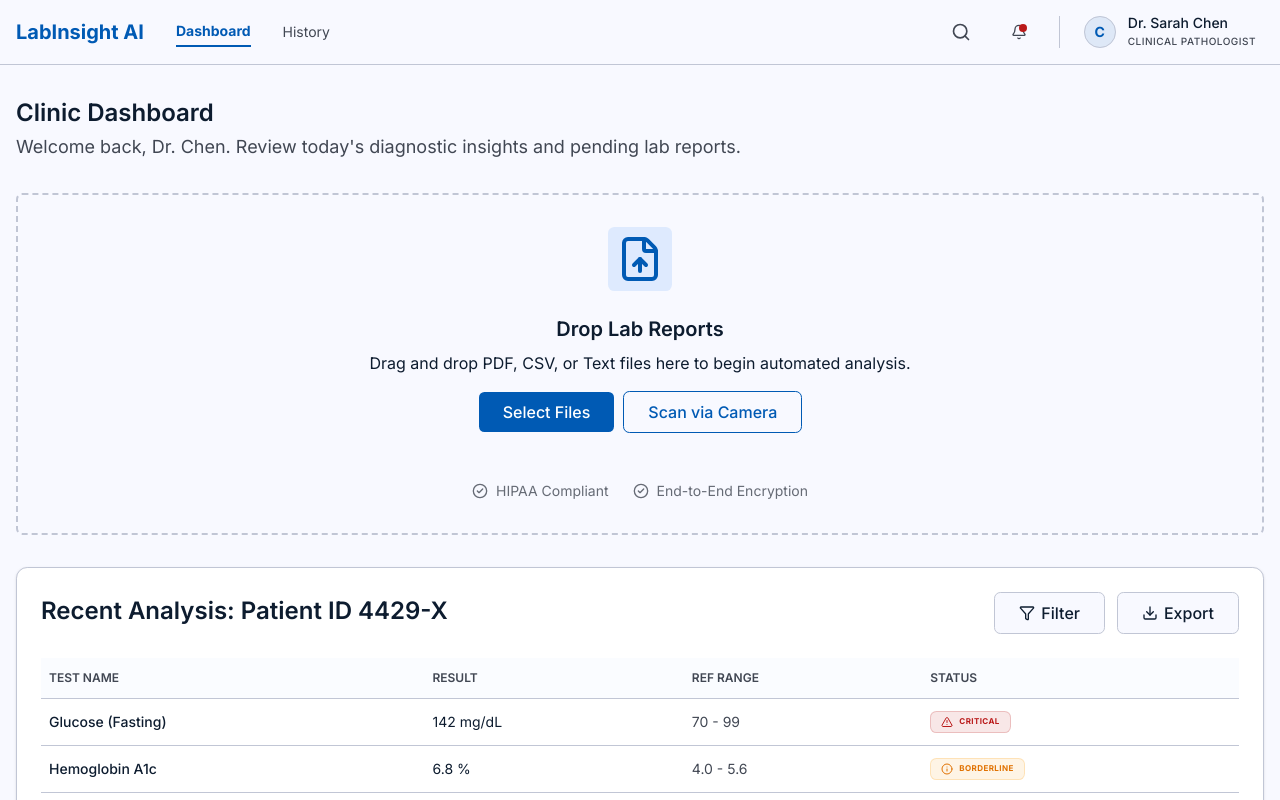
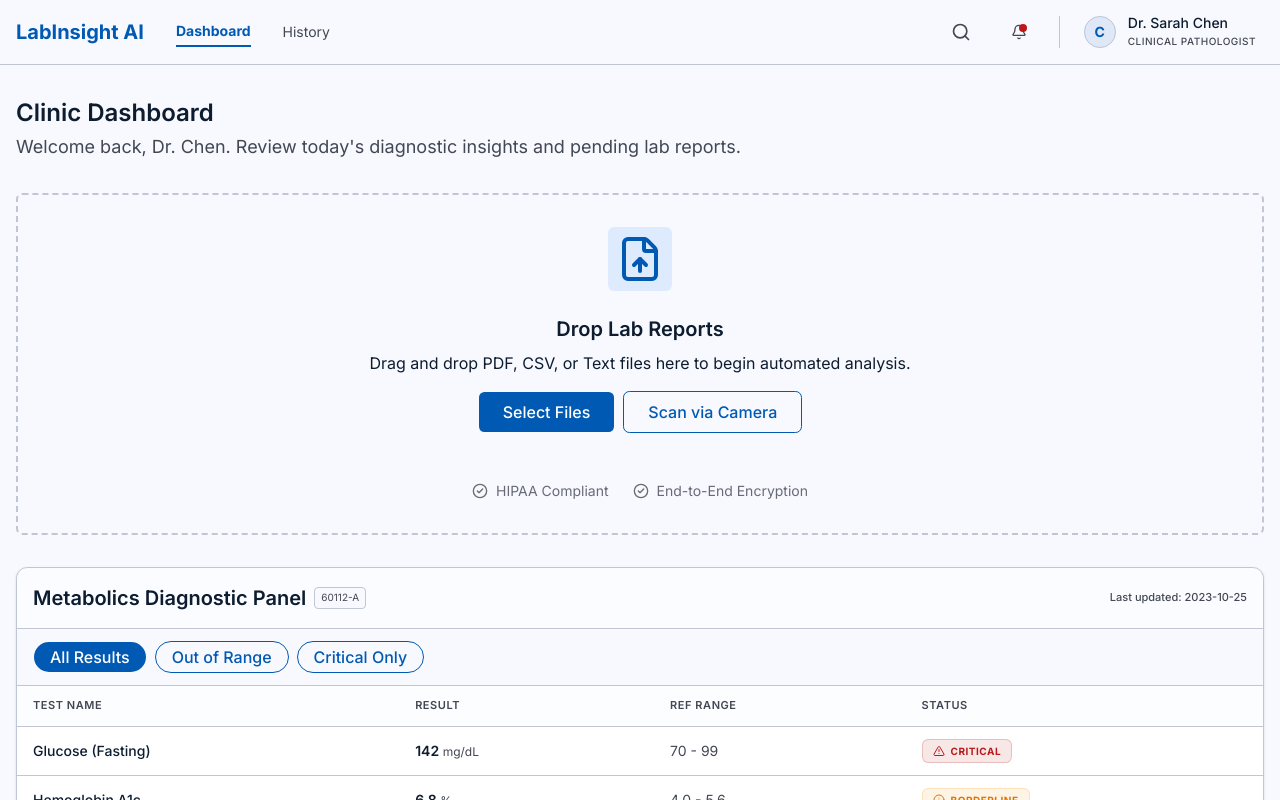
Before and after one commit to thi-miranda348/labinsight-ai-front-end, a Next.js app: page / in a window 1280 px wide. Shown: the top 800 px of the page. Built offline with nearby package versions, Linux system fonts and the light colour scheme.

Commit message:
feat(table): make the table result into a reusable component that can use through pages

```diff
--- a/app/analysis/[id]/InteractiveAnalysisView.tsx
+++ b/app/analysis/[id]/InteractiveAnalysisView.tsx
@@ -3,7 +3,7 @@
 import { AnalysisReport, Patient } from "@/app/types"
 import { ChevronRight, Dot, DownloadIcon, BadgeCheck, BotMessageSquare, TriangleAlert, FlaskConicalIcon, Send, MoreVertical, DotIcon } from "lucide-react";
 import { Button } from "@/components/ui/button";
-import { TableResultsManager } from "./TableResultManager";
+import { TableResultsManager } from "../../../components/TableResultManager";
 interface viewProps {
     report: AnalysisReport;
     patient: Patient;
--- a/app/page.tsx
+++ b/app/page.tsx
@@ -1,6 +1,9 @@
+"use client";
+
 import { Button } from "@/components/ui/button";
-import { CircleCheck, FileUp, AlertTriangle, Info, CheckCircle2, Filter, Download, ClipboardCheck, Share2, Printer, MessageSquareText, CalendarMinus2, BotMessageSquare } from "lucide-react";
+import { CircleCheck, FileUp, Filter, Download, ClipboardCheck, Share2, Printer, MessageSquareText, CalendarMinus2, BotMessageSquare } from "lucide-react";
 import { mockReports } from "./lib/mockData";
+import { TableResultsManager } from "@/components/TableResultManager";
 
 export default function Home() {
 
@@ -8,32 +11,6 @@ export default function Home() {
   const recentReport = [...mockReports].sort((a, b) =>
     new Date(b.date).getTime() - new Date(a.date).getTime()
   )[0];
-
-  // Helper to generate the exact status badges from your design
-  const getStatusBadge = (status: string) => {
-    switch (status) {
-      case 'Critical':
-        return (
-          <span className="inline-flex items-center gap-1.5 bg-destructive/10 text-destructive border border-destructive/20 px-2.5 py-1 rounded-md text-[8px] font-bold tracking-wider uppercase">
-            <AlertTriangle className="h-3 w-3" /> Critical
-          </span>
-        );
-      case 'Borderline':
-        return (
-          <span className="inline-flex items-center gap-1.5 bg-amber-500/10 text-amber-600 border border-amber-500/20 px-2.5 py-1 rounded-md text-[8px] font-bold tracking-wider uppercase">
-            <Info className="h-3 w-3" /> Borderline
-          </span>
-        );
-      case 'Normal':
-      default:
-        return (
-          <span className="inline-flex items-center gap-1.5 bg-emerald-500/10 text-emerald-600 border border-emerald-500/20 px-2.5 py-1 rounded-md text-[8px] font-bold tracking-wider uppercase">
-            <CheckCircle2 className="h-3 w-3" /> Normal
-          </span>
-        );
-    }
-  };
-
 
   return (
     <main className="w-full flex flex-col bg-background text-foreground gap-8 border-b">
@@ -63,49 +40,9 @@ export default function Home() {
           </div>
         </div>
       </div>
-
       {/* Result Table */}
-      <div className="border border-border rounded-xl bg-card shadow-sm p-6">
-        <div className="flex flex-col sm:flex-row justify-between items-start sm:items-center mb-6 gap-4">
-          <h2 className="">Recent Analysis: Patient ID {recentReport?.patientId}</h2>
-          <div className="flex items-center gap-2 md:gap-3">
-            <Button variant={"secondary"}>
-              <Filter className=""></Filter>
-              <span className="">Filter</span>
-            </Button>
-            <Button variant={"secondary"}>
-              <Download className=""></Download>
-              <span className="">Export</span>
-            </Button>
-          </div>
-        </div>
-
-        {/* Table */}
-        <div className="overflow-x-auto">
-          <table className="w-full text-xs sm:text-sm text-left">
-            <thead className="text-xs text-muted-foreground uppercase border-b border-border bg-muted/30">
-              <tr>
-                <th className="py-3 px-2 font-semibold">Test Name</th>
-                <th className="py-3 px-2 font-semibold">Result</th>
-                <th className="py-3 px-2 font-semibold hidden sm:table-cell">Ref Range</th>
-                <th className="py-3 px-2 font-semibold">Status</th>
-              </tr>
-            </thead>
-            <tbody className="divide-y divide-border">
-              {recentReport?.results.map((result, index) => (
-                <tr key={index} className="hover:bg-muted/30 transition-colors">
-                  <td className="py-3 px-2 font-medium text-foreground">{result.analyte}</td>
-                  <td className="py-3 px-2 text-foreground">{result.value} {result.unit}</td>
-                  <td className="py-3 px-2 text-muted-foreground hidden sm:table-cell">{result.referenceRange}</td>
-                  <td className="py-3 px-2">
-                    {getStatusBadge(result.status)}
-                  </td>
-                </tr>
-              ))}
-            </tbody>
-          </table>
-        </div>
-      </div>
+      {/* Table component */}
+      {recentReport && <TableResultsManager report={recentReport} />}
 
 
 
--- a/app/analysis/[id]/TableResultManager.tsx
+++ b/components/TableResultManager.tsx
@@ -1,10 +1,23 @@
 "use client"
 
+import { useState } from "react";
 import { AnalysisReport } from "@/app/types";
 import { Button } from "@/components/ui/button";
 import { AlertTriangle, Info, CheckCircle2 } from "lucide-react";
 
 export function TableResultsManager({ report }: { report: AnalysisReport }) {
+
+    // add state for filtering
+    const [activeFilter, setActiveFilter] = useState<'All' | 'Out of Range' | 'Critical'>('All');
+
+    // derive filtered results
+    const filteredResults = report.results.filter(result => {
+        if (activeFilter === 'All') return true;
+        if (activeFilter === 'Critical') return result.status === 'Critical';
+        // 'Out of Range' means anything that isn't 'Normal'
+        if (activeFilter === 'Out of Range') return result.status !== 'Normal';
+        return true;
+    });
 
     // Helper to generate the exact status badges
     const getStatusBadge = (status: string) => {
@@ -52,9 +65,27 @@ export function TableResultsManager({ report }: { report: AnalysisReport }) {
 
                 {/* Filter Buttons */}
                 <div className="px-4 py-3 border-b flex flex-wrap items-center gap-2 bg-background">
-                    <Button variant={"default"} className="rounded-full px-4 py-1 h-8 text-xs">All Results</Button>
-                    <Button variant={"outline"} className="rounded-full px-4 py-1 h-8 text-xs bg-background">Out of Range</Button>
-                    <Button variant={"outline"} className="rounded-full px-4 py-1 h-8 text-xs bg-background">Critical Only</Button>
+                    <Button
+                        variant={activeFilter === 'All' ? "default" : "outline"}
+                        onClick={() => setActiveFilter('All')}
+                        className={`rounded-full px-4 py-1 h-8 text-xs ${activeFilter !== 'All' ? 'bg-background' : ''}`}
+                    >
+                        All Results
+                    </Button>
+                    <Button
+                        variant={activeFilter === 'Out of Range' ? "default" : "outline"}
+                        onClick={() => setActiveFilter('Out of Range')}
+                        className={`rounded-full px-4 py-1 h-8 text-xs ${activeFilter !== 'Out of Range' ? 'bg-background' : ''}`}
+                    >
+                        Out of Range
+                    </Button>
+                    <Button
+                        variant={activeFilter === 'Critical' ? "default" : "outline"}
+                        onClick={() => setActiveFilter('Critical')}
+                        className={`rounded-full px-4 py-1 h-8 text-xs ${activeFilter !== 'Critical' ? 'bg-background' : ''}`}
+                    >
+                        Critical Only
+                    </Button>
                 </div>
 
                 {/* Table content */}
@@ -70,7 +101,7 @@ export function TableResultsManager({ report }: { report: AnalysisReport }) {
                         </thead>
                         <tbody className="divide-y divide-border">
                             {/* MAP OVER THE DYNAMIC DATA */}
-                            {report.results.map((result, index) => (
+                            {filteredResults.map((result, index) => (
                                 <tr key={index} className="hover:bg-muted/30 transition-colors">
                                     <td className="py-3 px-4 font-medium text-foreground">{result.analyte}</td>
                                     <td className="py-3 px-4 text-foreground font-semibold">
@@ -82,6 +113,15 @@ export function TableResultsManager({ report }: { report: AnalysisReport }) {
                                     </td>
                                 </tr>
                             ))}
+
+                            {/* Fallback if filter returns empty */}
+                            {filteredResults.length === 0 && (
+                                <tr>
+                                    <td colSpan={4} className="py-8 text-center text-muted-foreground">
+                                        No records found for the "{activeFilter}" status.
+                                    </td>
+                                </tr>
+                            )}
                         </tbody>
                     </table>
                 </div>
```
